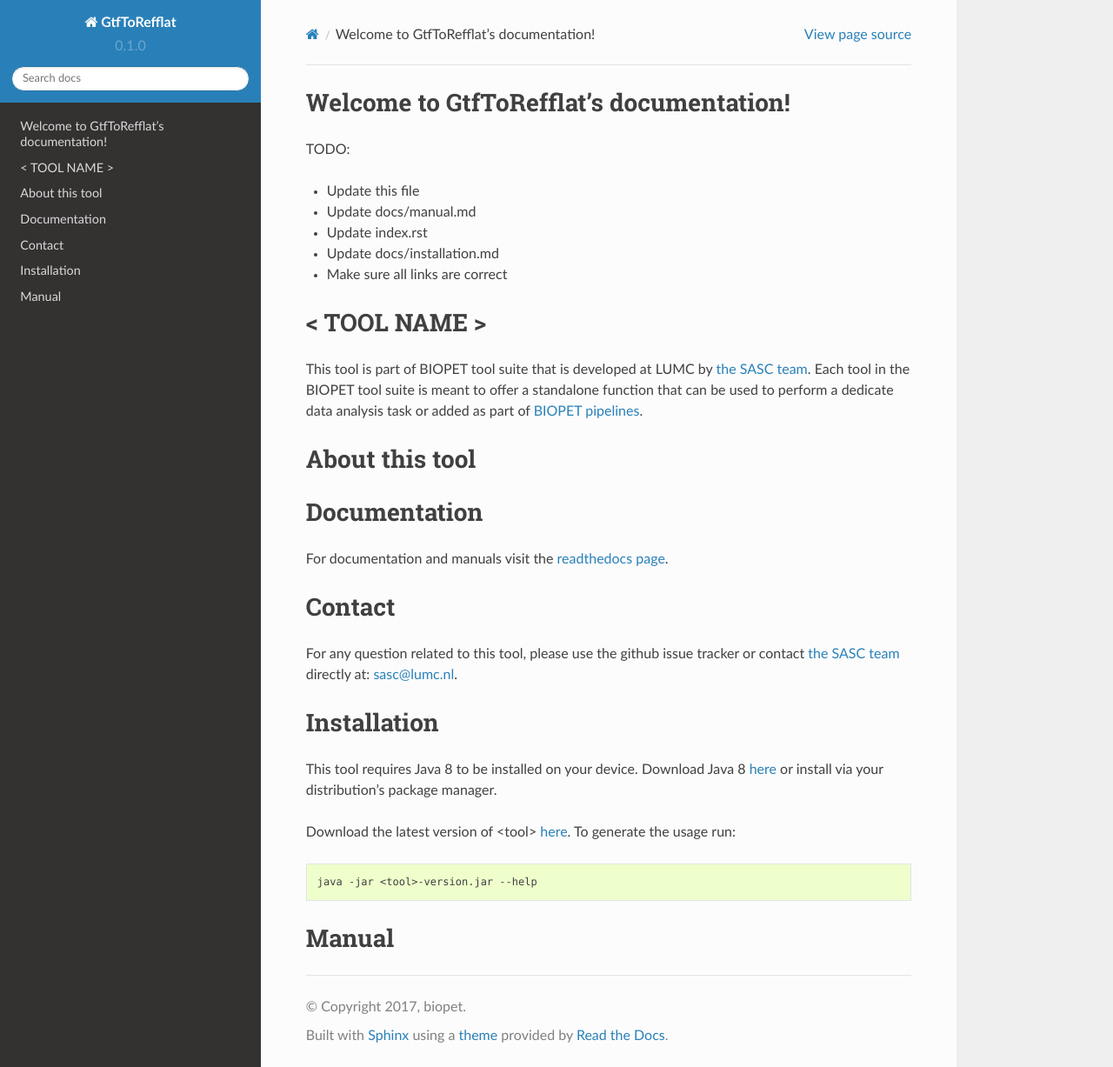
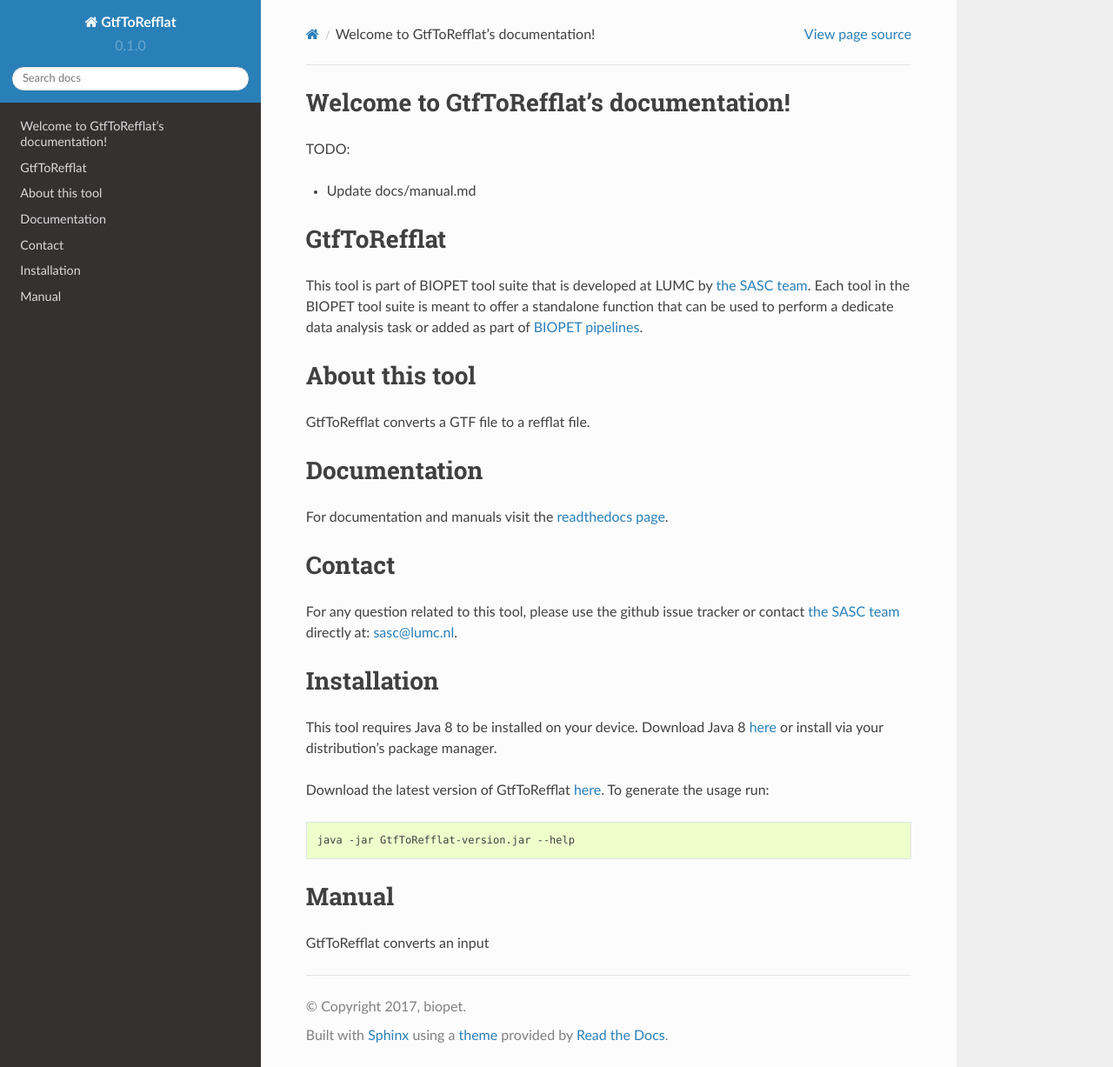
Before and after one commit to biopet/gtftorefflat, a Sphinx documentation site: the page built from docs/index.rst, in a window 1280 px wide and 1227 px high. Shown: the whole window at 87% size. Built offline with Sphinx 7.4.7 and the Read the Docs theme 2.0.0, drawn with Linux system fonts in a browser that asks for light colours.

Commit message:
documentation

````diff
--- a/README.md
+++ b/README.md
@@ -1,21 +1,16 @@
 TODO:
-- Update this file
 - Update docs/manual.md
-- Update index.rst
-- Update docs/installation.md
-- Make sure all links are correct
 
-#  < TOOL NAME >
+#  GtfToRefflat
 This tool is part of BIOPET tool suite that is developed at LUMC by [the SASC team](http://sasc.lumc.nl/).
 Each tool in the BIOPET tool suite is meant to offer a standalone function that can be used to perform a
 dedicate data analysis task or added as part of [BIOPET pipelines](http://biopet-docs.readthedocs.io/en/latest/).
 
 #  About this tool
-<Description of a tool>
+GtfToRefflat converts a GTF file to a refflat file.
 
 #  Documentation
-For documentation and manuals visit the [readthedocs page](http://biopet-toolName.readthedocs.io/en/latest/).
-
+For documentation and manuals visit the [readthedocs page](http://biopet-GtfToRefflat.readthedocs.io/en/latest/).
 
 #  Contact
 
--- a/docs/INSTALLATION.md
+++ b/docs/INSTALLATION.md
@@ -3,8 +3,8 @@ This tool requires Java 8 to be installed on your device. Download Java 8
 [here](http://www.oracle.com/technetwork/java/javase/downloads/jre8-downloads-2133155.html)
 or install via your distribution's package manager.
 
-Download the latest version of <tool> [here](https://github.com/biopet/INSERTTOOLNAMEHERE/releases/).
+Download the latest version of GtfToRefflat [here](https://github.com/biopet/GtfToRefflat/releases/).
 To generate the usage run:
 ```bash
-java -jar <tool>-version.jar --help
+java -jar GtfToRefflat-version.jar --help
 ```
--- a/docs/MANUAL.md
+++ b/docs/MANUAL.md
@@ -1,3 +1,3 @@
 # Manual
 
-<Elaborate usage description>
+GtfToRefflat converts an input
````
